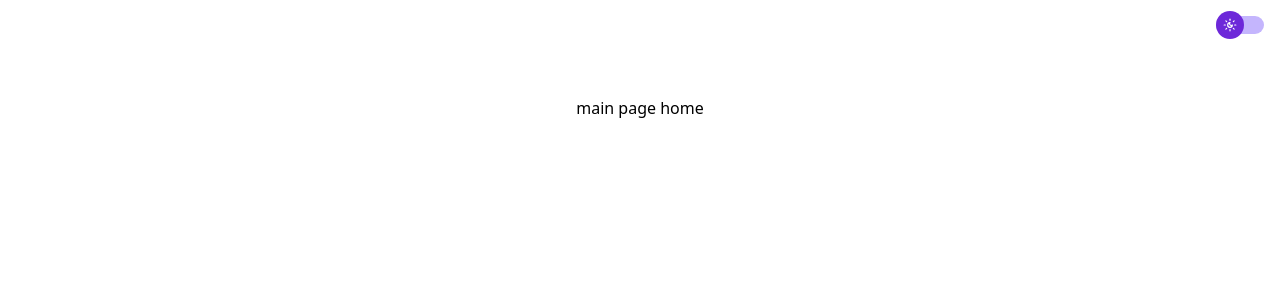
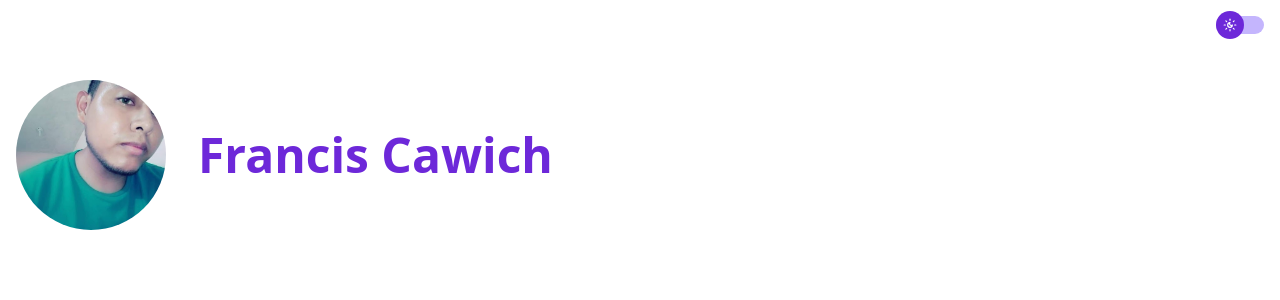
Before and after one commit to FranceCawich/Portfolio-, a Next.js app: page / in a window 1280 px wide. Shown: the top 300 px of the page. Built offline with nearby package versions, Linux system fonts and the light colour scheme.

Commit message:
adding header data

```diff
--- a/app/page.js
+++ b/app/page.js
@@ -1,10 +1,11 @@
+import Header from "@/components/Header";
 
 export default function Home() {
-
-
   return (
-    <main className="flex min-h-screen flex-col items-center justify-between p-24">
-      <h1>main page home</h1>
+    <main className="max-w-screen-xl w-full mx-auto px-4">
+      <div className="mt-20">
+        <Header />
+      </div>
     </main>
   );
 }
--- /dev/null
+++ b/components/Header.js
@@ -0,0 +1,24 @@
+"use client ";
+import Image from "next/image";
+import data from "../data/header";
+const Header = () => {
+  const { image, name, jobTitle, address, experience, education } = data;
+  return (
+    <div className="flex  items-center gap-x-8">
+      <div className="w-[150px] h-[150px] relative rounded-full overflow-hidden">
+        <Image
+          src={image}
+          fill
+          alt="profile image"
+          className="w-full h-full object-cover hover:scale-125 hover:rotate-12 transition-all duration-500"
+        />
+      </div>
+      <div>
+
+        <h1 className="text-5xl font-black  capitalize text-violet-700 ">{name}</h1>
+      </div>
+    </div>
+  );
+};
+
+export default Header;
--- /dev/null
+++ b/data/header.js
@@ -0,0 +1,9 @@
+const data = {
+    image: "/images/me.jpg",
+    name: "Francis Cawich",
+    jobTitle: "full stack javaScript & blockchain developer",
+    address: "malakand, pakistan",
+    experience: "Almost 7 years of experience",
+    education: "BS Software engineering",
+  };
+  export default data;
```
Also changed, not shown: public/images/me.jpg (added), public/images/profile.jpg (added).
